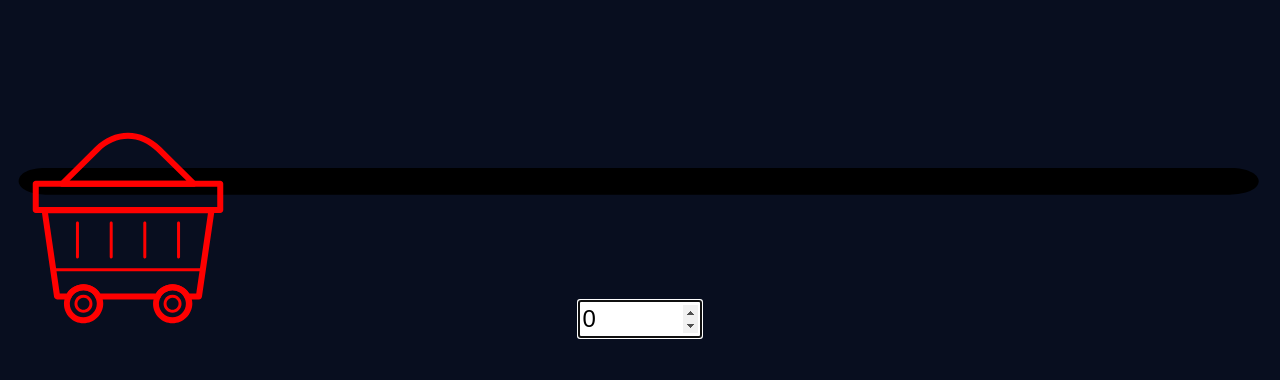
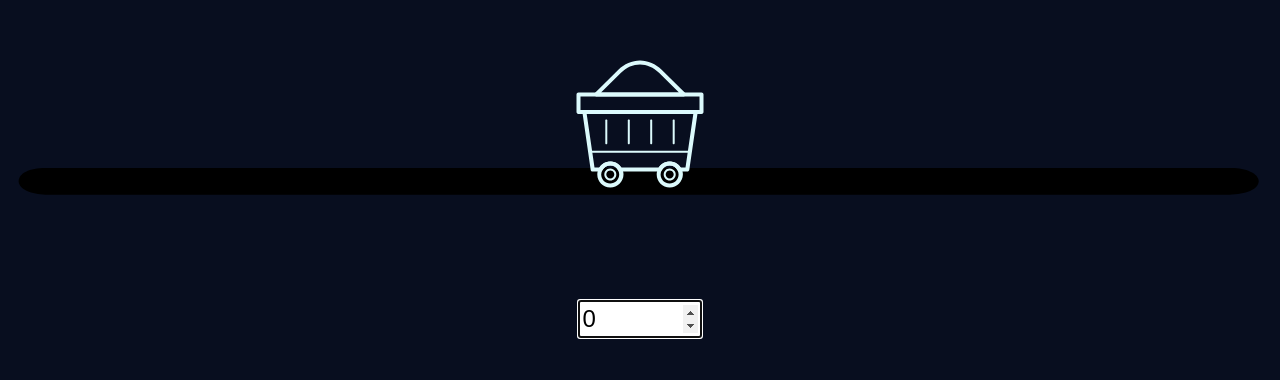
Before and after one commit to GuillaumeLiard/learn-x, a website: page index.html in a window 1280 px wide. Shown: the part 420-800 px from the top of the page. Drawn offline with nearby package versions, Linux system fonts and the light colour scheme.

Commit message:
chariot ok

```diff
--- a/xr/js/behaviors/chariotBehavior.js
+++ b/xr/js/behaviors/chariotBehavior.js
@@ -1,7 +1,7 @@
 var newX;
 var widthScratch = 480*0.8;
 // var widthChariot;
-var wChariot;
+var wInitChariot;
 var wGame;
 var chariotTl;
 
@@ -10,27 +10,39 @@ var ChariotBehavior = Mn.Behavior.extend({
         chariot:'#chariot',
         path:'#chariot g g path'
     },
+    events:{
+        'resize window': 'resize'
+    },
   modelEvents: {
     'change:x': 'xChanged'
 },
 onAttach:function(){
-    wChariot = this.ui.chariot.width();
-    wGame = this.view.$el.width();
+    wInitChariot = this.ui.chariot.width();
+    // wGame = this.view.$el.width();
 
     this.setPosition();
+    _.bindAll(this,'handleResize');
+    $(window).on('resize',this.handleResize);
     // tl.to(this.ui.chariot, 0, {opacity:1},"intro2")
     // .fromTo(this.ui.path, 1, {fill:color1}, {fill:color5},"intro2");
 },
 setPosition:function(){
+
     chariotTl = new TimelineMax();
-    // chariotTl.to(this.ui.rail, 0, {attr:{x:100, y:-1000}});
-    chariotTl.to(this.ui.chariot, 0, {y:0});
-    // chariotTl.to(this.ui.chariot, 0, {scaleX:2});
-    chariotTl.to(this.ui.chariot, 0.1, {yPercent:230,transformOrigin:"50% 401%"});
+    chariotTl.fromTo(this.ui.path, 0, {fill:color1}, {fill:color5})
+    .to(this.ui.chariot, 0, {left:"50%", top:"70%"})
+    .to(this.ui.chariot, 0, {xPercent:-50, yPercent:-50});
+    this.handleResize();
 },
+handleResize:function(){
+    wGame = this.view.$el.width();
+    var newScale = 0.1*wGame/wInitChariot;
+    chariotTl.to(this.ui.chariot, 0, {scale:newScale});
+},
+
   xChanged: function(event) {
       newX = this.view.model.get('x');
-      var newLeft = 50+(newX*widthScratch/wGame)-((100*wChariot/wGame)/2);
+      var newLeft = 50+(newX*widthScratch/wGame)-((100*wInitChariot/wGame)/2);
       TweenLite.to(this.ui.chariot, 1, {left:newLeft+"%"});
   }
 });
--- a/xr/styles/custom.css
+++ b/xr/styles/custom.css
@@ -54,6 +54,11 @@ html, body {
 	opacity:1;
 }
 #chariot{
+	position:absolute;
+	width:128px;
+  	height:160px;
+}
+#chariot2{
 	position:absolute;
 	/*top:50%;
 	left:40%;*/
```
